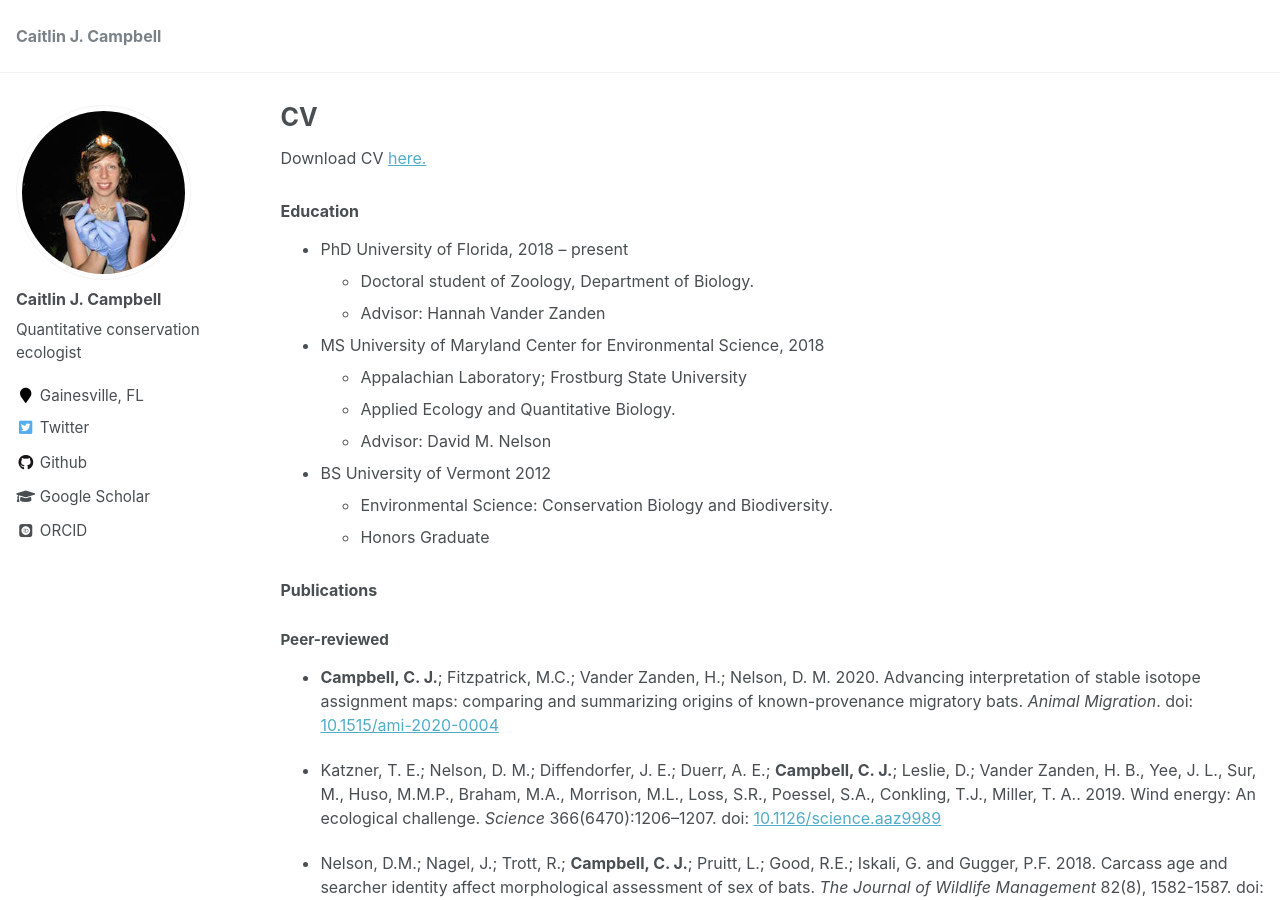
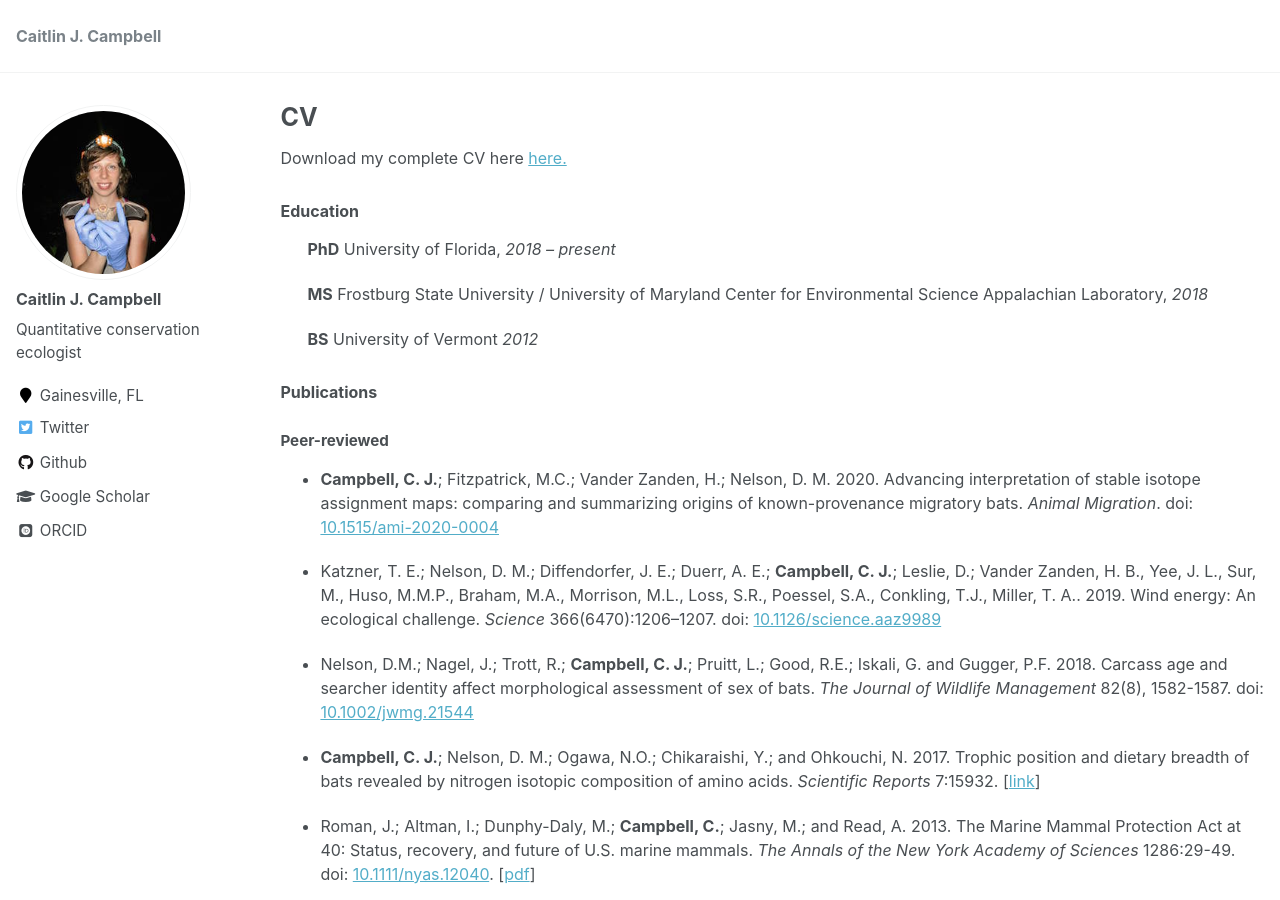
Before and after one commit to cjcampbell/cjcampbell.github.io, a Jekyll site: the page built from docs/_pages/cv.md, in a window 1280 px wide and 900 px high. Built offline with Jekyll 4.4.1, drawn with Linux system fonts in a browser that asks for light colours; some web fonts are replaced.

Commit message:
mess with indenting

```diff
--- a/docs/_pages/cv.md
+++ b/docs/_pages/cv.md
@@ -9,23 +9,16 @@ redirect_from:
 
 {% include base_path %}
 
-Download CV <a href="https://cjcampbell.github.io/documents/CaitlinJCampbell_cv_2021_02.pdf" target="_blank">here.</a>
+Download my complete CV here <a href="https://cjcampbell.github.io/documents/CaitlinJCampbell_cv_2021_02.pdf" target="_blank">here.</a>
 
 
 ### Education
 
-* PhD	University of Florida, 2018 – present
-    * Doctoral student of Zoology, Department of Biology.
-    * Advisor: Hannah Vander Zanden
+&nbsp;&nbsp;&nbsp;&nbsp;&nbsp;&nbsp;**PhD**	University of Florida, *2018 – present*
 
-* MS	University of Maryland Center for Environmental Science, 2018
-    * Appalachian Laboratory; Frostburg State University
-    * Applied Ecology and Quantitative Biology.
-    * Advisor: David M. Nelson
+&nbsp;&nbsp;&nbsp;&nbsp;&nbsp;&nbsp;**MS** Frostburg State University / University of Maryland Center for Environmental Science Appalachian Laboratory, *2018*
 
-* BS	University of Vermont	2012
-    * Environmental Science: Conservation Biology and Biodiversity.
-    * Honors Graduate
+&nbsp;&nbsp;&nbsp;&nbsp;&nbsp;&nbsp;**BS**	University of Vermont	*2012*
 
 
 ### Publications
```
